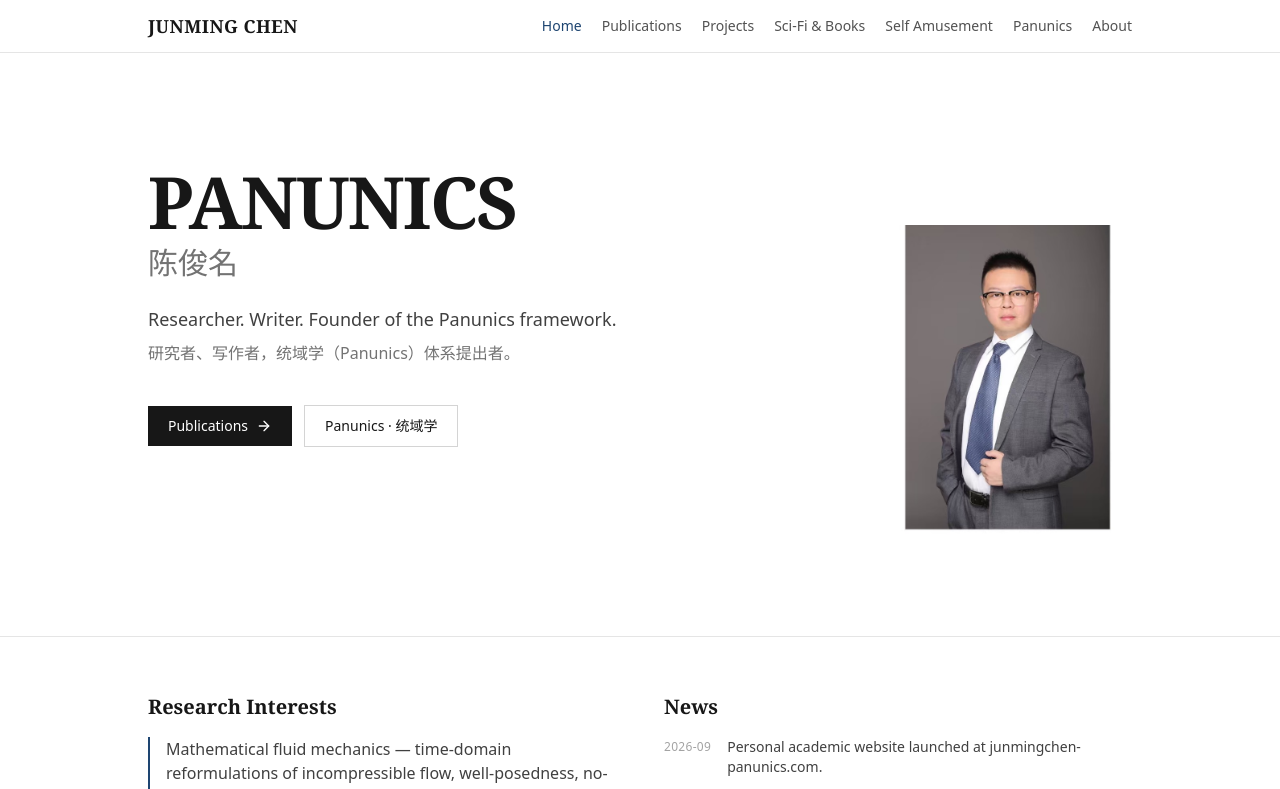
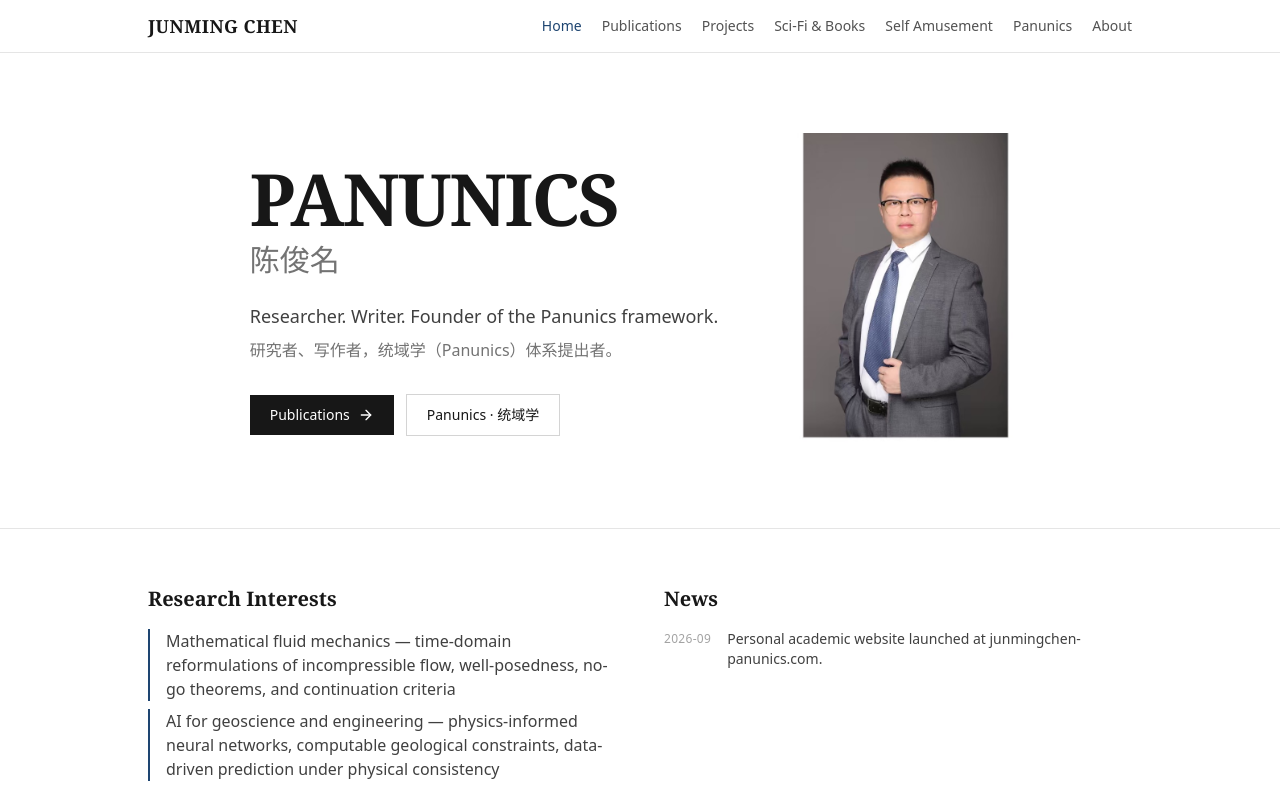
Before and after one commit to tuanminhchen/junmingchen-panunics.com, a React (Vite) app: page /works in a window 1280 px wide. Shown: the top 789 px of the page. Built offline with nearby package versions, Linux system fonts and the light colour scheme.

Commit message:
Homepage hero: center photo+text as one compact group

```diff
--- a/src/pages/Home.tsx
+++ b/src/pages/Home.tsx
@@ -30,22 +30,22 @@ export default function Home() {
     <div>
       {/* Hero */}
       <section className="border-b border-neutral-200">
-        <div className="mx-auto flex max-w-5xl flex-col gap-10 px-5 py-20 sm:py-24 md:flex-row md:items-start md:justify-between">
-          <div className="order-2 md:order-1">
+        <div className="mx-auto flex max-w-5xl flex-col items-center gap-10 px-5 py-16 sm:py-20 md:flex-row md:justify-center md:gap-14">
+          <div className="order-2 max-w-xl text-center md:order-1 md:text-left">
             <h1 className="font-display mt-4 text-5xl font-semibold leading-tight tracking-tight sm:text-7xl">
               PANUNICS
             </h1>
             <p className="font-display mt-2 text-2xl text-neutral-500 sm:text-3xl">
               {content.identity.nameZh}
             </p>
-            <p className="mt-6 max-w-2xl text-lg text-neutral-700">
+            <p className="mt-6 text-lg text-neutral-700">
               {content.identity.tagline}
             </p>
-            <p className="mt-2 max-w-2xl text-neutral-500">
+            <p className="mt-2 text-neutral-500">
               {content.identity.taglineZh}
             </p>
 
-            <div className="mt-10 flex flex-wrap items-center gap-3">
+            <div className="mt-8 flex flex-wrap items-center justify-center gap-3 md:justify-start">
               <Link
                 to="/publications"
                 className="inline-flex items-center gap-2 bg-neutral-900 px-5 py-2.5 text-sm font-medium text-white transition-colors hover:bg-accent"
@@ -61,7 +61,7 @@ export default function Home() {
             </div>
           </div>
 
-          <div className="order-1 shrink-0 md:order-2 md:mt-[4.75rem]">
+          <div className="order-1 shrink-0 md:order-2">
             <img
               src="images/portrait-2026.jpg"
               alt="Junming Chen (陈俊名)"
```
